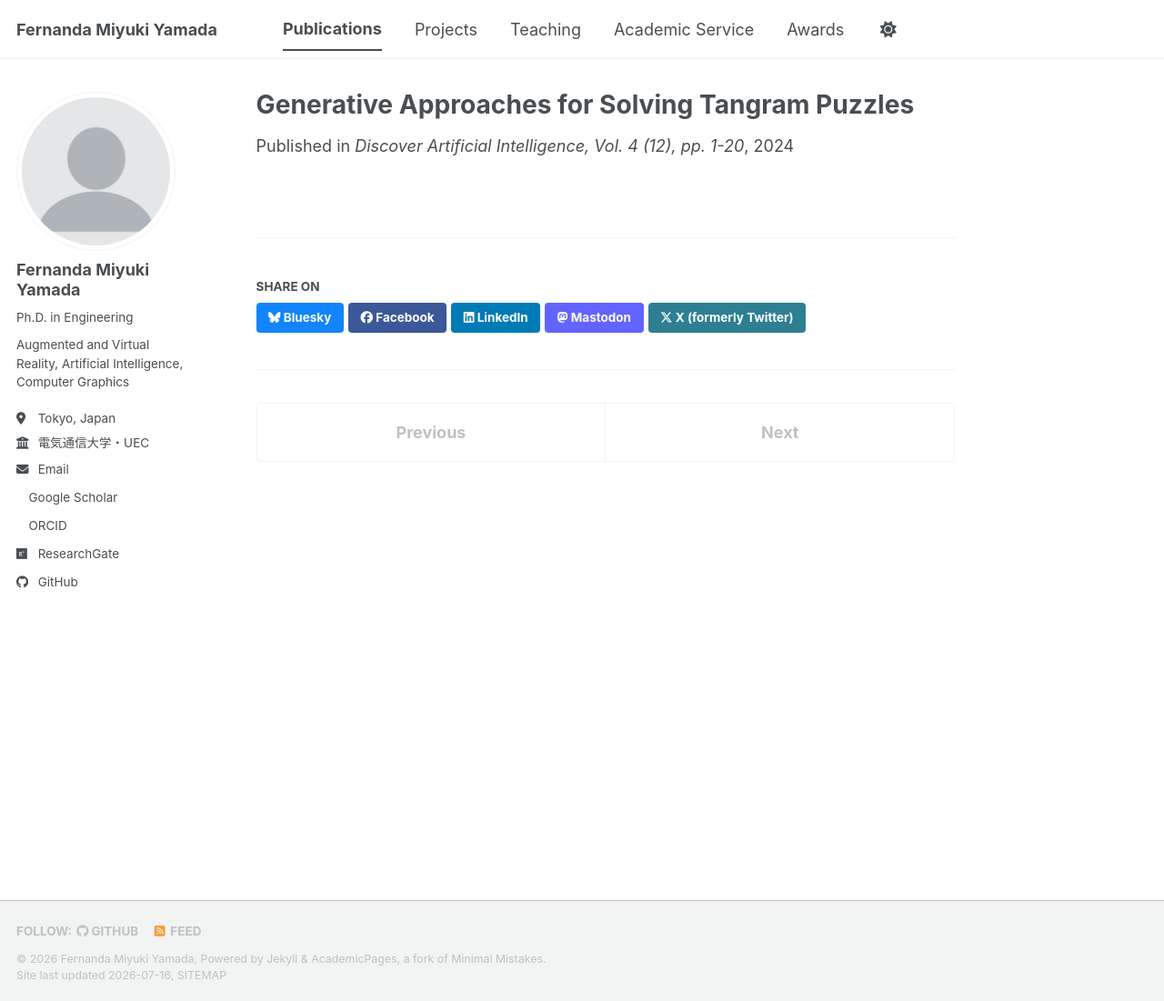
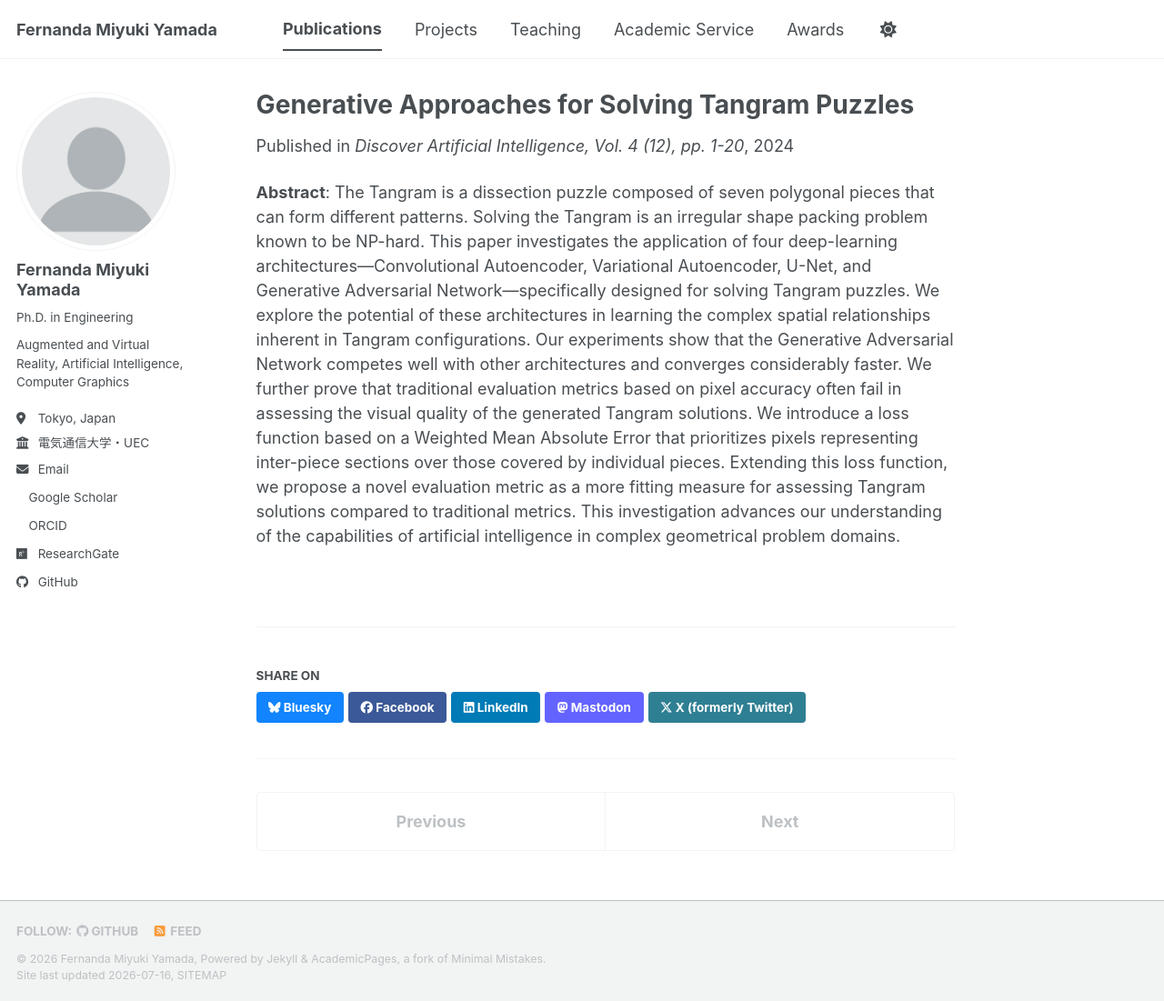
Before and after one commit to fernandamyamada1/fernandamyamada1.github.io, a Jekyll site: the page built from _publications/2024-02-17-paper-title-number-4.md, in a window 1280 px wide and 1101 px high. Shown: the whole window at 91% size. Built offline with Jekyll 4.4.1, drawn with Linux system fonts in a browser that asks for light colours; a style sheet for code colours, icons or effects is not loaded.

Commit message:
Add abstract

```diff
--- a/_publications/2024-02-17-paper-title-number-4.md
+++ b/_publications/2024-02-17-paper-title-number-4.md
@@ -6,3 +6,4 @@ date: 2024-01-01
 venue: 'Discover Artificial Intelligence, Vol. 4 (12), pp. 1-20'
 doi: '10.1007/s44163-024-00107-6'
 ---
+**Abstract**: The Tangram is a dissection puzzle composed of seven polygonal pieces that can form different patterns. Solving the Tangram is an irregular shape packing problem known to be NP-hard. This paper investigates the application of four deep-learning architectures—Convolutional Autoencoder, Variational Autoencoder, U-Net, and Generative Adversarial Network—specifically designed for solving Tangram puzzles. We explore the potential of these architectures in learning the complex spatial relationships inherent in Tangram configurations. Our experiments show that the Generative Adversarial Network competes well with other architectures and converges considerably faster. We further prove that traditional evaluation metrics based on pixel accuracy often fail in assessing the visual quality of the generated Tangram solutions. We introduce a loss function based on a Weighted Mean Absolute Error that prioritizes pixels representing inter-piece sections over those covered by individual pieces. Extending this loss function, we propose a novel evaluation metric as a more fitting measure for assessing Tangram solutions compared to traditional metrics. This investigation advances our understanding of the capabilities of artificial intelligence in complex geometrical problem domains.
```
